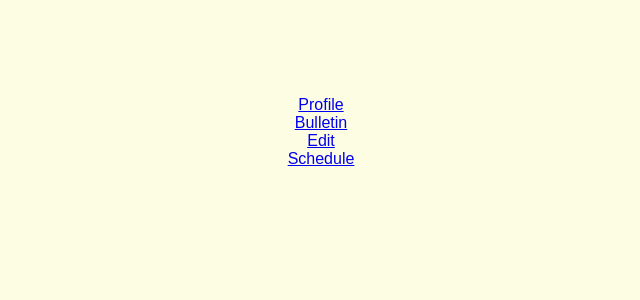
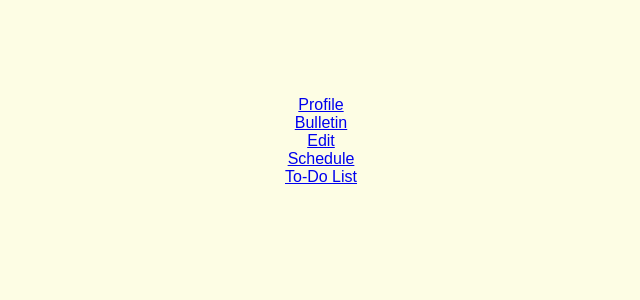
Before and after one commit to lygonzalez/RoomEaze, a React (Vite) app in the folder RoomEaze/: page / in a window 1280 px wide. Shown: the top 300 px of the page, without its empty margins (339-979 px from the left). Built offline with nearby package versions, Linux system fonts and the light colour scheme.

Commit message:
fixed changes with all members to work with navbar and linking

```diff
--- a/RoomEaze/src/App.jsx
+++ b/RoomEaze/src/App.jsx
@@ -6,6 +6,7 @@ import Bulletin from "./pages/bulletin/bulletin";  // The new page you want to a
 import Edit from "./pages/profile/editProfile";  // The new page you want to add
 import Navbar from "./navbar";  // Import Navbar
 import MyScheduler from "./pages/calender/scheduler";
+import Todo from "./pages/todolist/todo";
 
 
 function App() {
@@ -17,6 +18,7 @@ function App() {
      <Route path="/bulletin" element={<Bulletin />} />
      <Route path="/profile/editProfile" element={<Edit />} />
      <Route path="/calender/scheduler" element={<MyScheduler />}/>
+     <Route path="/todolist/todo" element={<Todo />}/>
    </Routes>
  </Router>
   );
--- a/RoomEaze/src/navbar.jsx
+++ b/RoomEaze/src/navbar.jsx
@@ -8,6 +8,7 @@ function Navbar() {
         <li><Link to="/bulletin">Bulletin</Link></li>
         <li><Link to="/profile/editProfile">Edit</Link></li>
         <li><Link to="/calender/scheduler">Schedule</Link></li>
+        <li><Link to="/todolist/todo">To-Do List</Link></li>
       </ul>
     </nav>
   );
```
Also changed, not shown: RoomEaze/src/pages/todolist/roommate-card.tsx (renamed from RoomEaze/src/roommate-card.tsx), RoomEaze/src/pages/todolist/task-modal.tsx (renamed from RoomEaze/src/task-modal.tsx), RoomEaze/src/pages/todolist/todo.css (renamed from RoomEaze/src/todo.css), RoomEaze/src/pages/todolist/todo.jsx (renamed from RoomEaze/src/todo.jsx).
